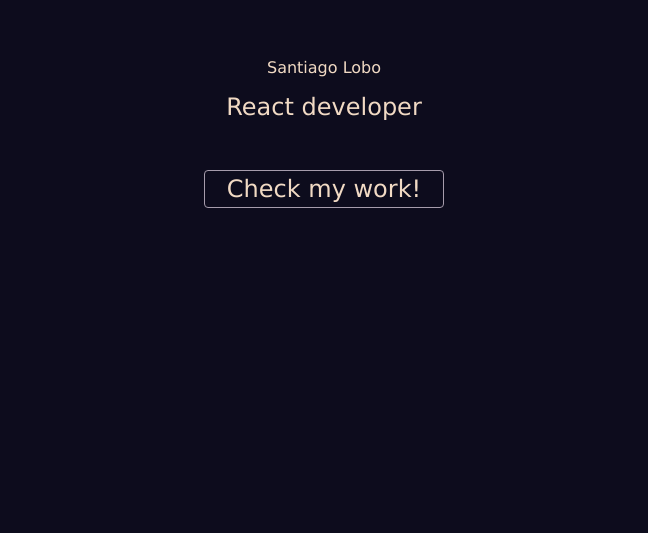
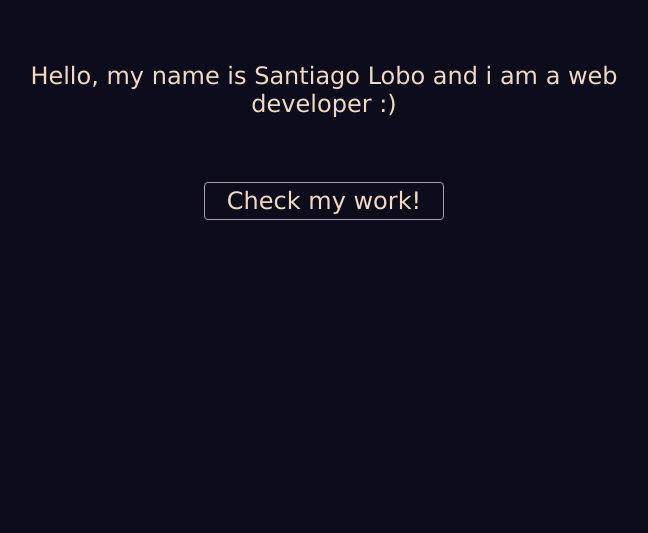
Before and after one commit to NewtonHead/portfolio, a React (Create React App) app: page / in a window 1280 px wide. Shown: the part 267-800 px from the top of the page, without its empty margins (316-964 px from the left). Built offline with nearby package versions, Linux system fonts and the light colour scheme.

Commit message:
some changes on welcome section

```diff
--- a/src/App.css
+++ b/src/App.css
@@ -99,11 +99,12 @@ section {
   height: 100vh;
 }
 
+.welcome-card {
+  width: 66%;
+}
 
-#welcome-text, #welcome-text h2 {
+#welcome-text {
   font-size: 1.5rem;
-  height: 4rem;
-  margin: 1rem;
 }
 
 #workButton {
@@ -204,7 +205,6 @@ footer {
   #navbar-list {
     width: 80%;
     display: flex;
-    justify-content: space-between;
     align-items: center;
   }
 
--- a/src/App.js
+++ b/src/App.js
@@ -10,7 +10,7 @@ import Footer from './components/Footer/Footer'
 function App() {
   return (
     <div>
-      <Welcome title="Santiago Lobo" subTitle="React developer" buttonText="Check my work!"/>
+      <Welcome paragraph="Hello, my name is Santiago Lobo and i am a web developer :)" buttonText="Check my work!"/>
       <Navbar data={navbarData} />
       <About />
       <Media />
--- a/src/components/Welcome/Welcome.jsx
+++ b/src/components/Welcome/Welcome.jsx
@@ -1,11 +1,12 @@
 function Welcome(props) {
 
   return (
-    <section id="welcome" className="almond flex-centered xiketic-background">
-      <div className="welcome-card text-centered absolute">
-            <div id="welcome-text">
-                <h1>{props.title}</h1>
-                <h2>{props.subTitle}</h2>
+    <section id="welcome" className="noselect almond flex-centered xiketic-background">
+      <div className="welcome-card absolute text-centered">
+            <div className="text-centered flex-centered">
+                <p id="welcome-text">
+                  {props.paragraph}
+                </p>
             </div>
             <button id="workButton" className="fadeAnimation ghostButton almond xiketic-background">{props.buttonText}</button>
         </div>
```
